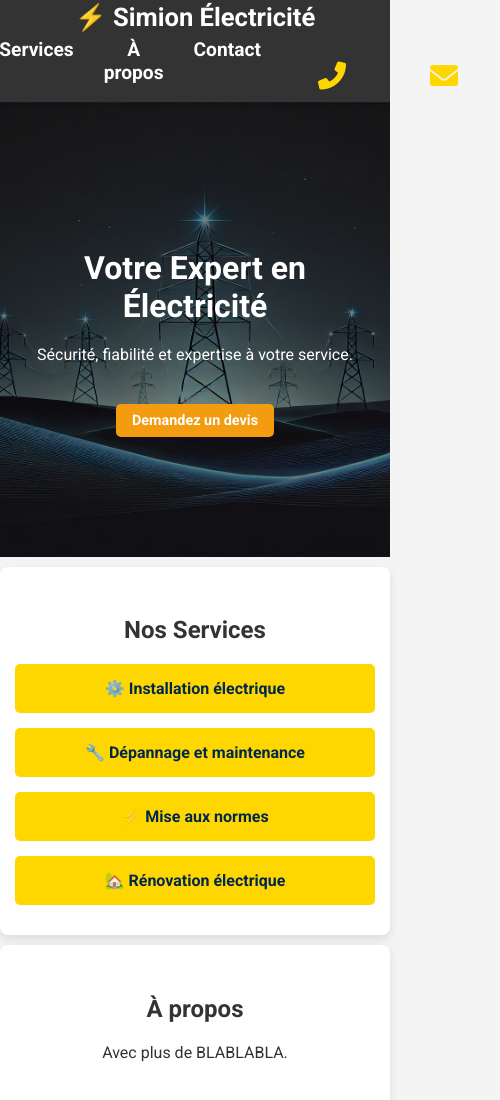
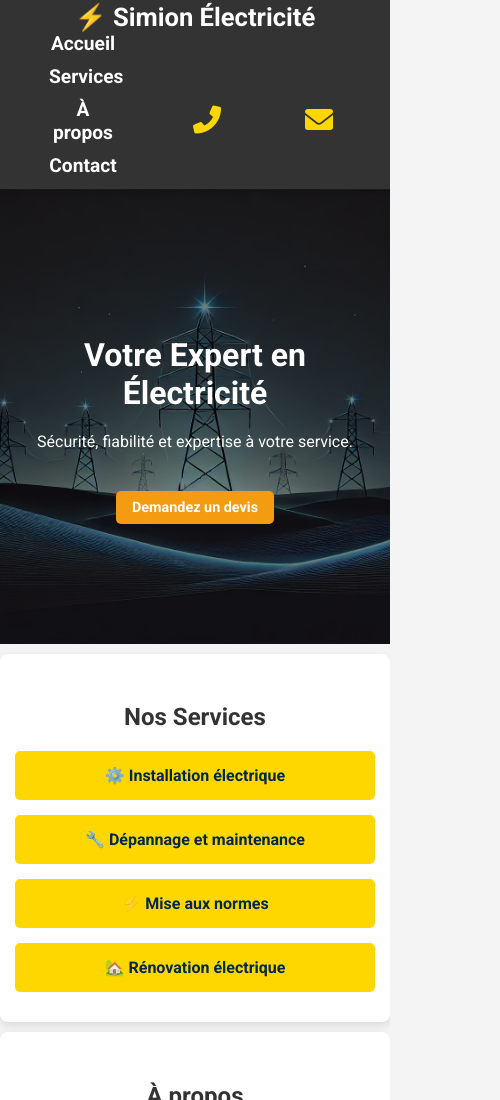
Before and after one commit to Snakoo00/CimpoiesELEC, a plain HTML site: page Site internet/index.html in a window 390 px wide. Shown: the top 1100 px of the page, 500 px wide, since content can reach past the window. Drawn offline with Linux system fonts and the light colour scheme.

Commit message:
Update styles.css

```diff
--- a/Site internet/styles.css
+++ b/Site internet/styles.css
@@ -345,13 +345,15 @@ button:hover {
         padding: 0;
         margin: 0;
         width: 100%; /* Assure que le menu prend toute la largeur de l'écran */
+        display: flex;
+        flex-wrap: wrap; /* Permet aux éléments de passer à la ligne suivante si nécessaire */
+        justify-content: center; /* Centre le contenu */
     }
 
     nav ul li {
-        display: inline-block; /* Affiche les éléments horizontalement */
-        width: 50%; /* Chaque élément occupe la moitié de la largeur de l'écran */
+        width: 50%; /* Chaque élément occupe 50% de la largeur */
         margin-bottom: 10px; /* Espace vertical entre les éléments */
-        text-align: center; /* Centre les éléments dans la liste */
+        text-align: center; /* Centre les éléments */
     }
 
     nav ul li a {
@@ -368,6 +370,7 @@ button:hover {
         display: flex;
         justify-content: center;
         margin-top: 20px; /* Espacement entre la deuxième ligne du menu et les icônes */
+        width: 100%; /* Prend toute la largeur */
     }
 
     .call-icon i {
```
